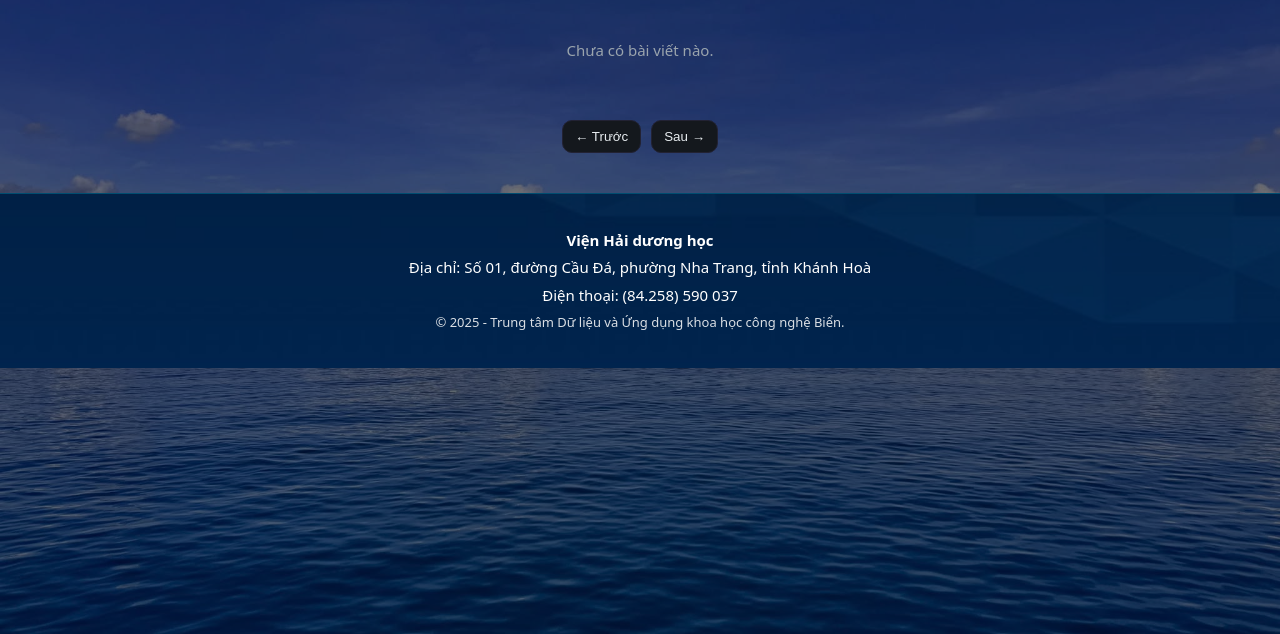
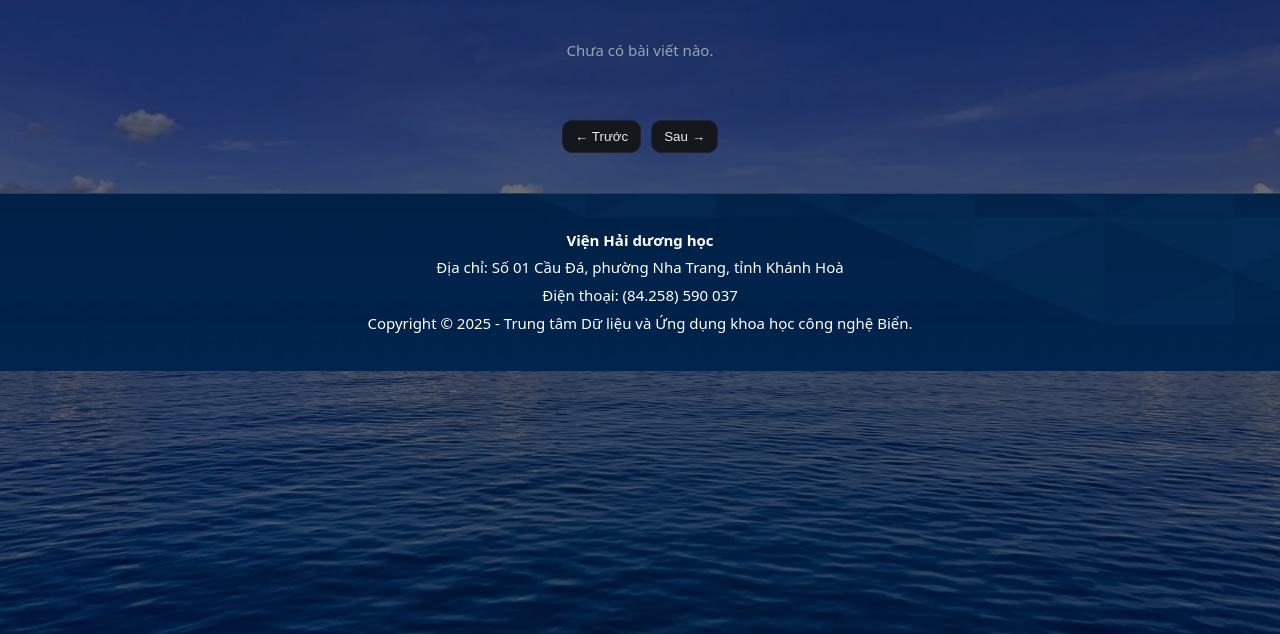
Before and after one commit to vannghia01/bosuutap, a plain HTML site: page index.html in a window 1280 px wide. Shown: the part 166-800 px from the top of the page. Drawn offline with Linux system fonts and the light colour scheme.

Commit message:
Update index.html

```diff
--- a/index.html
+++ b/index.html
@@ -76,9 +76,9 @@ footer .copy{font-size:13px;opacity:0.85}
 </main>
 <footer>
   <p><strong>Viện Hải dương học</strong></p>
-  <p>Địa chỉ: Số 01, đường Cầu Đá, phường Nha Trang, tỉnh Khánh Hoà</p>
+  <p>Địa chỉ: Số 01 Cầu Đá, phường Nha Trang, tỉnh Khánh Hoà</p>
   <p>Điện thoại: (84.258) 590 037</p>
-  <p class="copy">© 2025 - Trung tâm Dữ liệu và Ứng dụng khoa học công nghệ Biển.</p>
+  <p>Copyright © 2025 - Trung tâm Dữ liệu và Ứng dụng khoa học công nghệ Biển.</p>
 </footer>
 <script>
 function applyAuthUI(){
```
